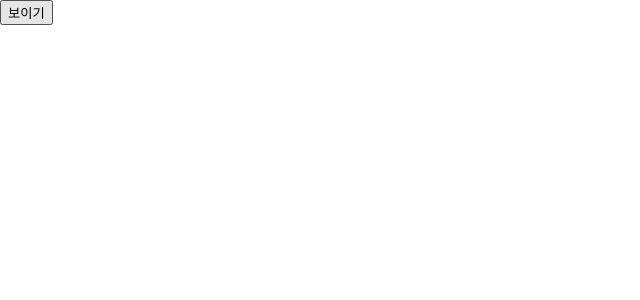
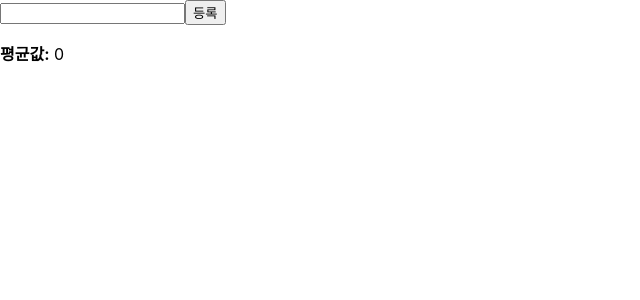
Before and after one commit to qkrthdus605/Hello_React, a React (Create React App) app: page / in a window 1280 px wide. Shown: the top 300 px of the page, without its empty margins (0-640 px from the left). Built offline with nearby package versions, Linux system fonts and the light colour scheme.

Commit message:
실습 : useMemo

```diff
--- a/src/App.js
+++ b/src/App.js
@@ -1,17 +1,9 @@
 import React, {useState} from 'react';
-import Info from './Info';
+import Average from './Average';
 
 const App = () => {
-  const [visible, setVisible] = useState(false);
   return(
-    <div>
-      <button onClick={()=>{
-        setVisible(!visible)
-      }}>
-        {visible ? '숨기기' : '보이기'}
-      </button>
-      {visible && <Info />}
-    </div>
+    <Average />
   );
 };
 
--- /dev/null
+++ b/src/Average.js
@@ -0,0 +1,41 @@
+import React, {useState, useMemo} from 'react';
+
+const getAverage = numbers => {
+  if(numbers.length === 0) return 0;
+  const sum = numbers.reduce((a, b) => a + b);
+  return sum / numbers.length;
+};
+
+const Average = () => {
+  const [list, setList] = useState([]);
+  const [number, setNumber] = useState('');
+
+  const onChange = e => {
+    setNumber(e.target.value);
+  };
+
+  const onInsert = e => {
+    const nextList = list.concat(parseInt(number));
+    setList(nextList);
+    setNumber('');
+  };
+
+  const avg = useMemo(() => getAverage(list), [list]);
+
+  return(
+    <div>
+      <input value = {number} onChange={onChange} />
+      <button onClick={onInsert}>등록</button>
+      <ul>
+        {list.map((value, index) => (
+          <li key = {index}>{value}</li>
+        ))}
+      </ul>
+      <div>
+          <b>평균값:</b> {avg}
+      </div>
+    </div>
+  );
+};
+
+export default Average;
```
